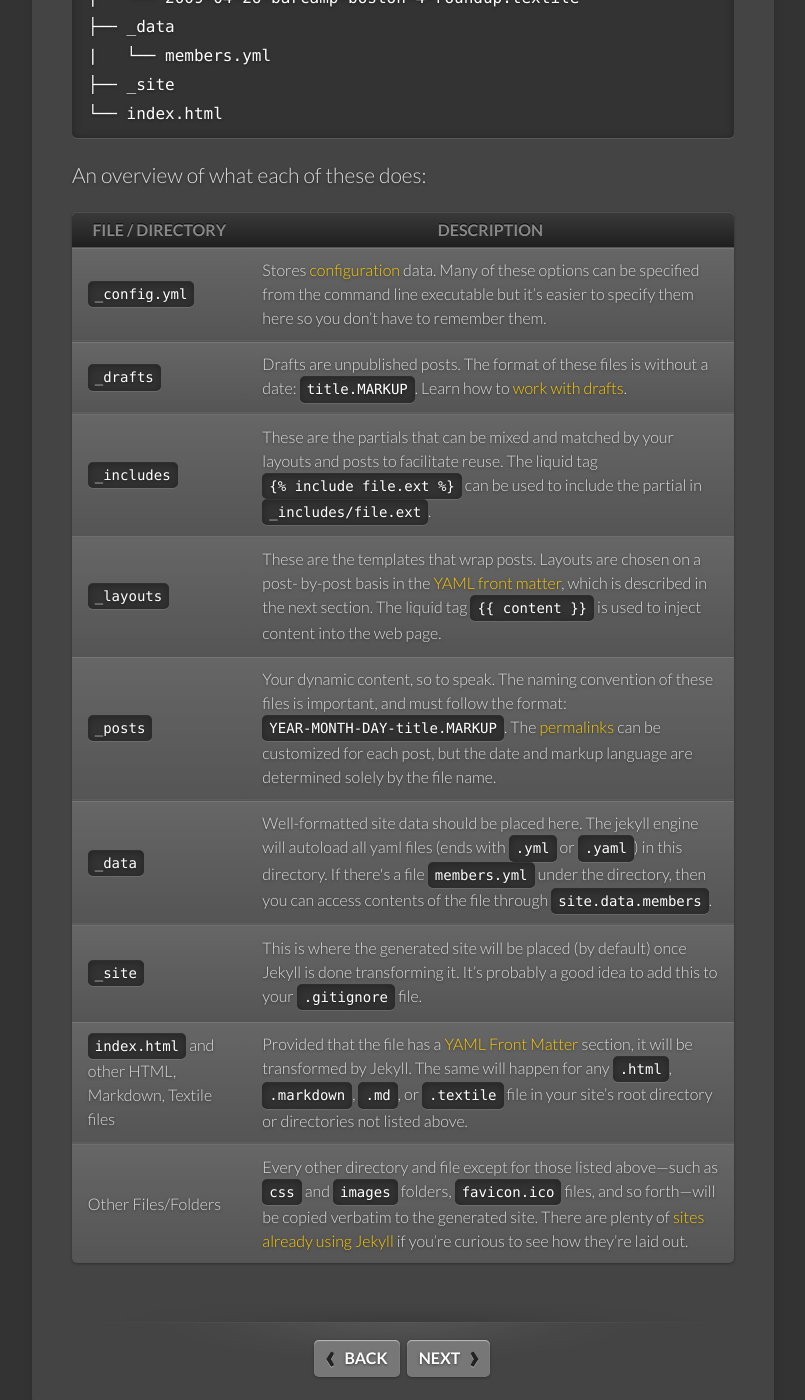
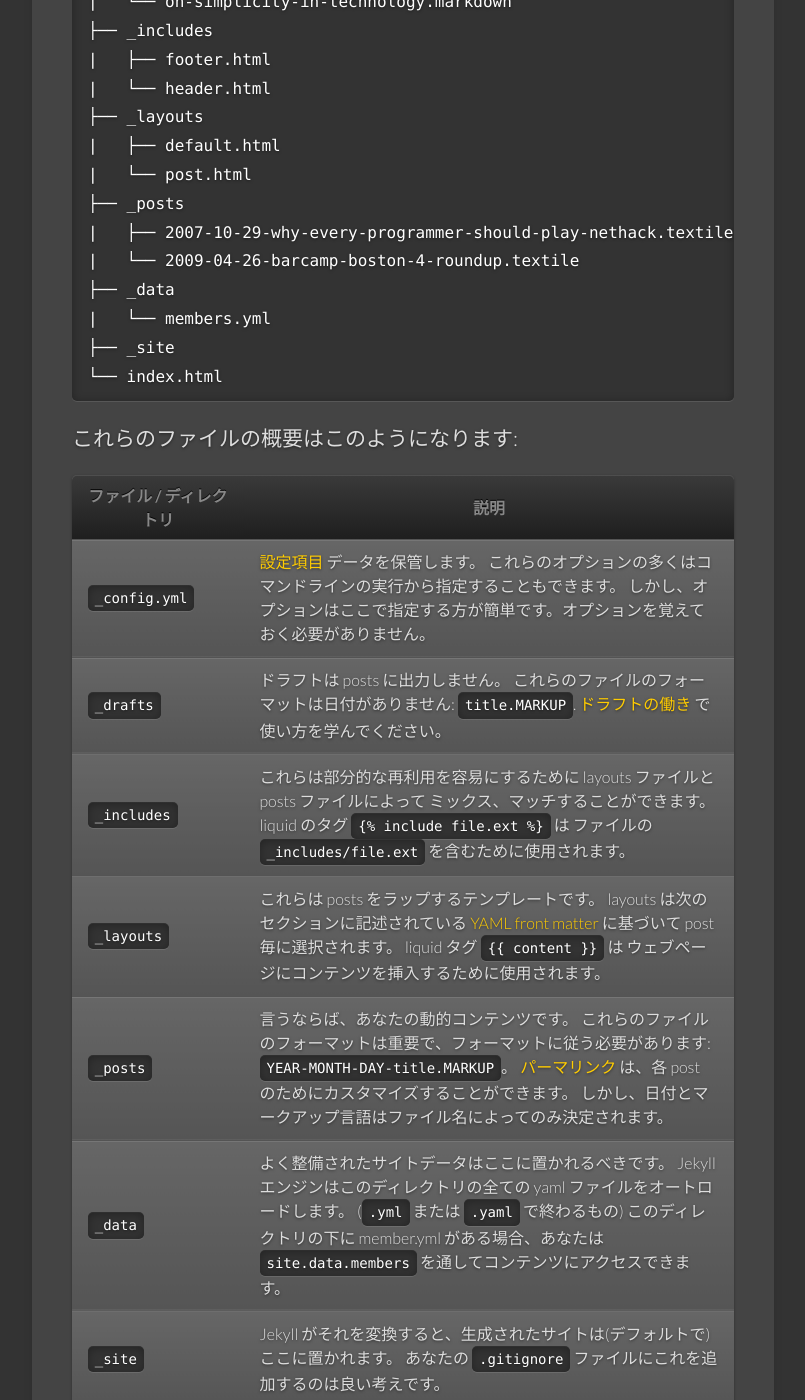
Before and after one commit to jekyllrb-ja/jekyllrb-ja.github.io, a Jekyll site: the page built from docs/structure.md, in a window 1280 px wide and 1400 px high, scrolled down 964 px. Shown: the whole window, without its empty margins (139-944 px from the left). Built offline with Jekyll 4.4.1, drawn with Linux system fonts in a browser that asks for light colours; some web fonts are replaced; some of the changed text lies outside the part shown.

Commit message:
docs/structure.mdを翻訳

```diff
--- a/docs/structure.md
+++ b/docs/structure.md
@@ -1,11 +1,21 @@
 ---
 layout: docs
-title: Directory structure
+title: ディレクトリ構成
 prev_section: usage
 next_section: configuration
 permalink: /docs/structure/
 ---
 
+Jekyll のコアは、テキスト変換エンジンです。
+システムの背後のコンセプトはこれです:
+あなたが、　Markdown や Textile や ただのプレーン HTML のような
+自分のお気に入りのマークアップ言語で書かれたテキストを
+与えると、それはレイアウトや一連のレイアウトファイルを大量生産します。
+そのプロセスを通して、あなたはどのようにサイト URL が見られるか、
+取得データがレイアウトの中に表示されるかなどを微調整することができます
+それはすべてのテキストファイル編集を通して行われ、
+静的な Web サイトは最終的な成果物となります。
+<!--
 Jekyll is, at its core, a text transformation engine. The concept behind the
 system is this: you give it text written in your favorite markup language, be
 that Markdown, Textile, or just plain HTML, and it churns that through a layout
@@ -13,8 +23,12 @@
 the site URLs to look, what data gets displayed in the layout, and more. This is
 all done through editing text files, and the static web site is the final
 product.
+--
 
+基本的な Jekyll サイトは、通常このようになります:
+<!--
 A basic Jekyll site usually looks something like this:
+-->
 
 {% highlight bash %}
 .
@@ -37,14 +51,22 @@
 └── index.html
 {% endhighlight %}
 
+これらのファイルの概要はこのようになります:
+
+<!--
 An overview of what each of these does:
+-->
 
 <div class="mobile-side-scroller">
 <table>
   <thead>
     <tr>
+      <th>ファイル / ディレクトリ</th>
+      <th>説明</th>
+      <!--
       <th>File / Directory</th>
       <th>Description</th>
+      -->
     </tr>
   </thead>
   <tbody>
@@ -55,9 +77,14 @@
       <td>
         <p>
 
+          <a href="../configuration/">設定項目</a> データを保管します。
+          これらのオプションの多くはコマンドラインの実行から指定することもできます。
+          しかし、オプションはここで指定する方が簡単です。オプションを覚えておく必要がありません。
+          <!--
           Stores <a href="../configuration/">configuration</a> data. Many of
           these options can be specified from the command line executable but
           it’s easier to specify them here so you don’t have to remember them.
+          -->
 
         </p>
       </td>
@@ -69,7 +96,12 @@
       <td>
         <p>
 
+          ドラフトは posts に出力しません。
+          これらのファイルのフォーマットは日付がありません: <code>title.MARKUP</code>.
+          <a href="../drafts/">ドラフトの働き</a> で使い方を学んでください。
+          <!--
           Drafts are unpublished posts. The format of these files is without a date: <code>title.MARKUP</code>. Learn how to <a href="../drafts/">work with drafts</a>.
+          -->
 
         </p>
       </td>
@@ -81,11 +113,17 @@
       <td>
         <p>
 
+          これらは部分的な再利用を容易にするために layouts ファイルと posts ファイルによって
+          ミックス、マッチすることができます。
+          liquid のタグ <code>{% raw %}{% include file.ext %}{% endraw %}</code> は
+          ファイルの <code>_includes/file.ext</code> を含むために使用されます。
+          <!--
           These are the partials that can be mixed and matched by your layouts
           and posts to facilitate reuse. The liquid tag
           <code>{% raw %}{% include file.ext %}{% endraw %}</code>
           can be used to include the partial in
           <code>_includes/file.ext</code>.
+          -->
 
         </p>
       </td>
@@ -97,11 +135,18 @@
       <td>
         <p>
 
+          これらは posts をラップするテンプレートです。
+          layouts は次のセクションに記述されている <a href="../frontmatter/">YAML front matter</a>
+          に基づいて post 毎に選択されます。
+          liquid タグ <code>{% raw %}{{ content }}{% endraw %}</code> は
+          ウェブページにコンテンツを挿入するために使用されます。
+          <!--
           These are the templates that wrap posts. Layouts are chosen on a post-
           by-post basis in the <a href="../frontmatter/">YAML front matter</a>,
           which is described in the next section. The liquid tag
           <code>{% raw %}{{ content }}{% endraw %}</code>
           is used to inject content into the web page.
+          -->
 
         </p>
       </td>
@@ -113,12 +158,19 @@
       <td>
         <p>
 
-          Your dynamic content, so to speak. The naming convention of these files is
+          言うならば、あなたの動的コンテンツです。
+          これらのファイルのフォーマットは重要で、フォーマットに従う必要があります:
+          <code>YEAR-MONTH-DAY-title.MARKUP</code>。
+          <a href="../permalinks/">パーマリンク</a> は、各 post のためにカスタマイズすることができます。
+          しかし、日付とマークアップ言語はファイル名によってのみ決定されます。
+          <!--
+          Your dynamic content, so to speak. The format of these files is
           important, and must follow the format:
           <code>YEAR-MONTH-DAY-title.MARKUP</code>.
           The <a href="../permalinks/">permalinks</a> can be customized for each
           post, but the date and markup language are determined solely by the
           file name.
+          -->
 
         </p>
       </td>
@@ -130,10 +182,17 @@
       <td>
         <p>
 
+          よく整備されたサイトデータはここに置かれるべきです。
+          Jekyll エンジンはこのディレクトリの全ての yaml ファイルをオートロードします。
+          (<code>.yml</code> または <code>.yaml</code> で終わるもの)
+          このディレクトリの下に member.yml がある場合、あなたは
+          <code>site.data.members</code> を通してコンテンツにアクセスできます。
+          <!--
           Well-formatted site data should be placed here. The jekyll engine will
           autoload all yaml files (ends with <code>.yml</code> or <code>.yaml</code>)
           in this directory. If there's a file <code>members.yml</code> under the directory,
           then you can access contents of the file through <code>site.data.members</code>.
+          -->
 
         </p>
       </td>
@@ -145,42 +204,67 @@
       <td>
         <p>
 
+          Jekyll がそれを変換すると、生成されたサイトは(デフォルトで)ここに置かれます。
+          あなたの <code>.gitignore</code> ファイルにこれを追加するのは良い考えです。
+          <!--
           This is where the generated site will be placed (by default) once
           Jekyll is done transforming it. It’s probably a good idea to add this
           to your <code>.gitignore</code> file.
+          -->
 
         </p>
       </td>
     </tr>
     <tr>
       <td>
+        <p><code>index.html</code> や、他の HTML, Markdown, Textile ファイル</p>
+        <!--
         <p><code>index.html</code> and other HTML, Markdown, Textile files</p>
+        -->
       </td>
       <td>
         <p>
 
+          <a href="../frontmatter/">YAML Front Matter</a> セクションを持つという条件で、
+          それは Jekyll によって変換されます。
+          同様の事がどんな <code>.html</code> 、 <code>.markdown</code> 、
+          <code>.md</code> 、または <code>.textile</code> ファイルにも
+          サイトのルートディレクトリや、上記以外のディレクトリに起こります。
+          <!--
           Provided that the file has a <a href="../frontmatter/">YAML Front
           Matter</a> section, it will be transformed by Jekyll. The same will
           happen for any <code>.html</code>, <code>.markdown</code>,
           <code>.md</code>, or <code>.textile</code> file in your site’s root
           directory or directories not listed above.
+          -->
 
         </p>
       </td>
     </tr>
     <tr>
       <td>
+        <p>他のファイル/フォルダ</p>
+        <!--
         <p>Other Files/Folders</p>
+        -->
       </td>
       <td>
         <p>
 
+          上記のリストで挙げたファイルやディレクトリを除く全てのもの
+          ― <code>css</code> や <code>images</code> フォルダ、
+          <code>favicon.ico</code> ファイルのような―
+          そのまま生成したサイトにコピーされます。
+          もし、あなたが彼らが展開したものに興味があれば、 <a href="../sites/">
+          既に Jekyll を使用しているサイト</a>はたくさんあります。
+          <!--
           Every other directory and file except for those listed above—such as
           <code>css</code> and <code>images</code> folders,
           <code>favicon.ico</code> files, and so forth—will be copied verbatim
           to the generated site. There are plenty of <a href="../sites/">sites
           already using Jekyll</a> if you’re curious to see how they’re laid
           out.
+          -->
 
         </p>
       </td>
```
